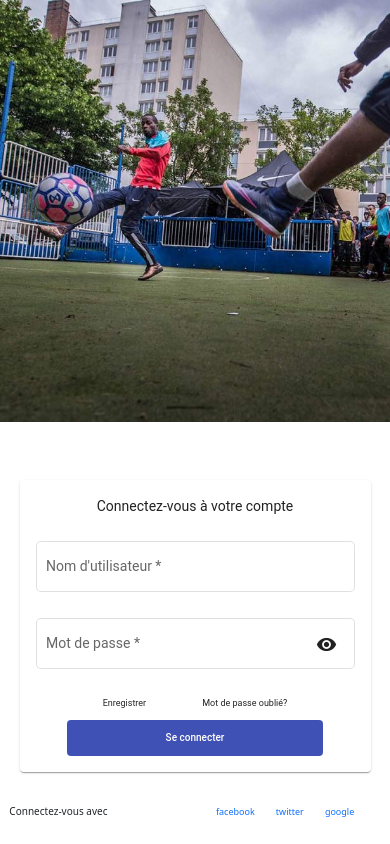
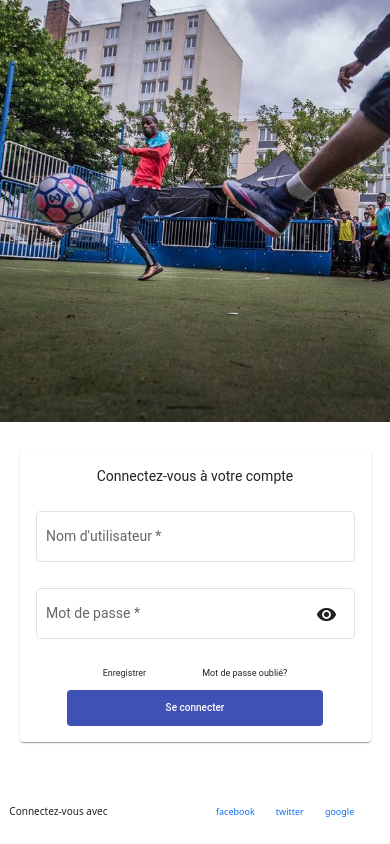
Before and after one commit to wahabi20/CleanSports-frontend-angular, an Angular app: page /users/login in a window 390 px wide. Built offline with nearby package versions, Linux system fonts and the light colour scheme.

Commit message:
fixe spinner with media query

```diff
--- a/src/app/authentification/login/login.component.scss
+++ b/src/app/authentification/login/login.component.scss
@@ -229,6 +229,14 @@ margin-left: 0 !important;
 
 /* Mobile & Tablet Rules */
 @media (max-width: 767px) {
+      .spinner
+      {
+        position: absolute;
+        bottom: 20%;
+        z-index: 1;
+        margin-left: 25%;
+      }
+
 
         .bg-img
         {
@@ -246,8 +254,9 @@ margin-left: 0 !important;
             text-align: center !important;
             justify-content:center !important;
             align-items: center !important;
-            margin: 480px auto 20px !important;
+            margin: 450px auto 20px !important;
             right: 0 !important;
+
         }
 
 
@@ -266,6 +275,9 @@ margin-left: 0 !important;
 
 /* Small Screen Rules */
 @media (min-width: 768px) and (max-width: 991px){
+
+
+
   .mat-form-field
   {
      width: 100% !important;
@@ -300,6 +312,9 @@ margin-left: 0 !important;
 
 /* Medium Screen Rules */
 @media (min-width: 992px) and (max-width: 1199px) {
+
+
+
   .mat-form-field
   {
      width: 100% !important;
@@ -344,7 +359,10 @@ justify-content: space-between;
 }
 
 
-@media (min-width: 1200px){ /* Large Screen Rules */
+@media (min-width: 1200px)and (max-width: 1800px){ /* Large Screen Rules */
+
+
+
 
 mat-card {
   width: 35%;
@@ -353,6 +371,7 @@ mat-card {
   max-height: 600px;
   margin-top: 220px;
   float: left;
+
 
 }
 
```
